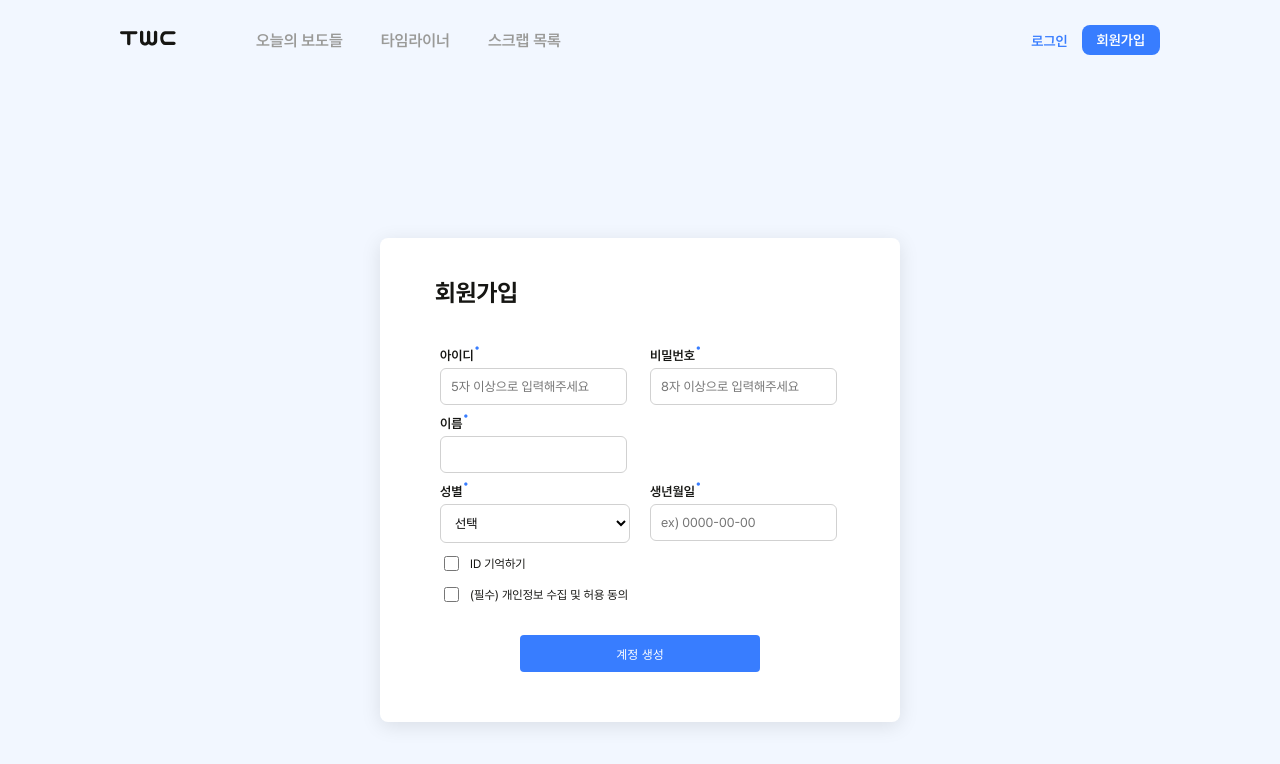
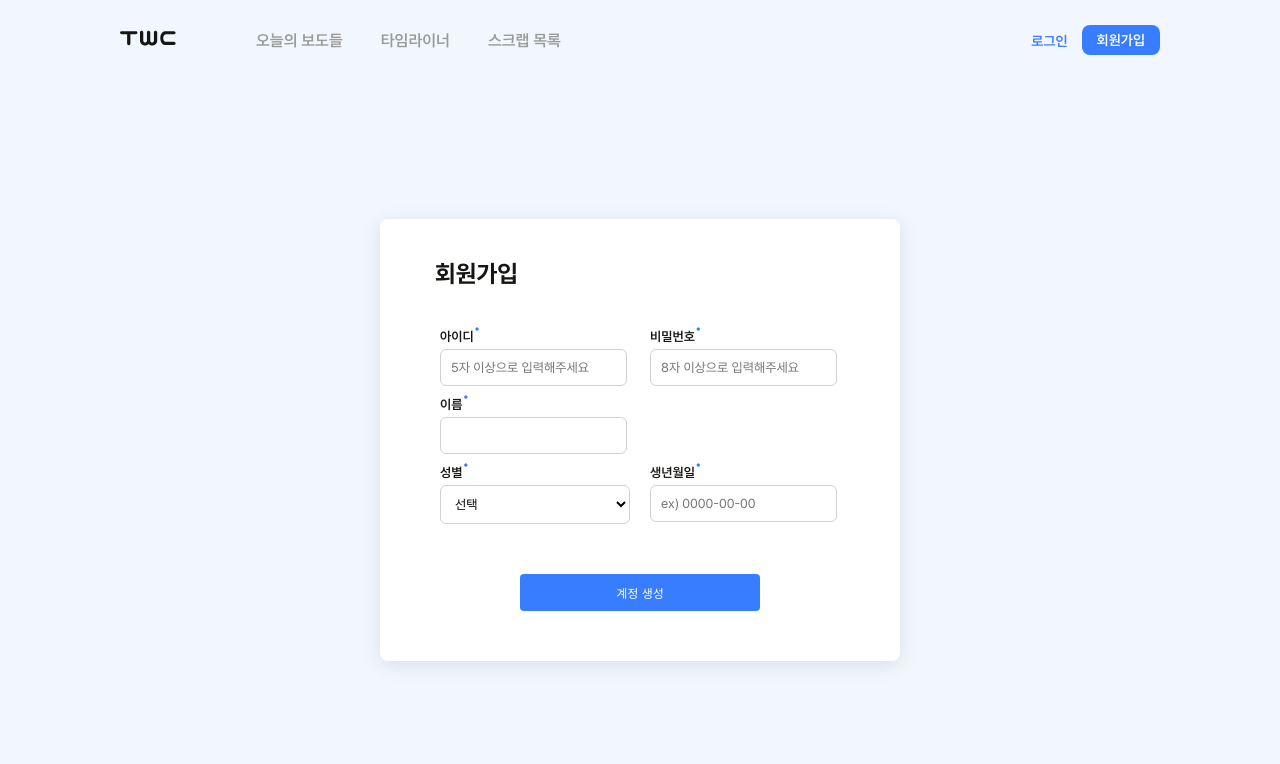
Before and after one commit to TWC-codeit/TWC_FE, a React (Vite) app: page /signup in a window 1280 px wide. Shown: the top 764 px of the page. Built offline with nearby package versions, Linux system fonts and the light colour scheme; no server answers.

Commit message:
[Fix] 수정 사항 1차차

```diff
--- a/src/pages/Login.jsx
+++ b/src/pages/Login.jsx
@@ -66,7 +66,7 @@ function Login() {
             로그인에 실패했습니다. 아이디와 비밀번호를 확인해주세요.
           </L.ErrorMessage>
         )}
-        <L.LoginForgot>비밀번호를 잊으셨나요?</L.LoginForgot>
+
         <L.LoginButton type="submit">로그인</L.LoginButton>
         <L.SignupButton onClick={() => navigate("/signup")}>
           회원가입
--- a/src/pages/Signup.jsx
+++ b/src/pages/Signup.jsx
@@ -111,14 +111,7 @@ function Signup() {
           </S.InputContainer>
         </S.Row>
         <S.CheckboxContainer>
-          <S.Checkbox>
-            <input type="checkbox" id="remember-id" />
-            <label htmlFor="remember-id">ID 기억하기</label>
-          </S.Checkbox>
-          <S.Checkbox>
-            <input type="checkbox" id="terms" required />
-            <label htmlFor="terms">(필수) 개인정보 수집 및 허용 동의</label>
-          </S.Checkbox>
+
         </S.CheckboxContainer>
         <S.SubmitButton type="submit">계정 생성</S.SubmitButton>
       </S.Form>
--- a/src/styles/LoginStyle.js
+++ b/src/styles/LoginStyle.js
@@ -7,6 +7,7 @@ export const Container = styled.div`
   align-items: center;
   width: 100%;
   height: 100vh;
+  margin-top:-40px;
 `;
 
 export const Form = styled.form`
@@ -73,23 +74,12 @@ export const Input = styled.input`
 export const ErrorMessage = styled.div`
   color: red;
   font-size: 10px;
-  margin-bottom: 20px;
-  margin-left: -30px;
+  margin-top:-15px;
+  margin-left: -25px;
   text-align: center;
   display: block;
 `;
 
-export const LoginForgot = styled.a`
-  font-family: "Pretendard";
-  font-size: 12px;
-  color: ${palette.blue.main};
-  cursor: pointer;
-  align-self: flex-start;
-  margin-top: -15px;
-  margin-bottom: 25px;
-  margin-left: 70px;
-  text-decoration: underline;
-`;
 
 export const LoginButton = styled.button`
   width: 65%;
@@ -101,6 +91,7 @@ export const LoginButton = styled.button`
   border: none;
   border-radius: 4px;
   cursor: pointer;
+  margin-top:10px;
 `;
 
 export const SignupButton = styled.button`
--- a/src/styles/SearchDetailStyle.js
+++ b/src/styles/SearchDetailStyle.js
@@ -49,11 +49,15 @@ export const ArticleImage = styled.img`
 
 export const ScrapIcon = styled.img`
   position: absolute;
-  bottom: 5px;
-  right: 5px;
+  bottom: 8px;
+  right: 6px;
   width: 24px;
   height: 24px;
   cursor: pointer;
+
+  background-color: rgba(255, 255, 255, 0.5);
+  padding: 1px;
+  border-radius: 10%;
 `;
 
 export const ArticleContent = styled.div`
--- a/src/styles/SignupStyle.js
+++ b/src/styles/SignupStyle.js
@@ -7,6 +7,7 @@ export const Container = styled.div`
   align-items: center;
   width: 100%;
   height: 100vh;
+  margin-top:-40px;
 `;
 
 export const Form = styled.form`  /* 🔥 form으로 변경 */
@@ -89,26 +90,10 @@ export const CheckboxContainer = styled.div`
   align-items: flex-start;
   gap: 10px;
   width: 100%;
-  margin-bottom: 20px;
+  margin-bottom: 30px;
 `;
 
-export const Checkbox = styled.div`
-  display: flex;
-  align-items: center;
-  gap: 8px;
-  label {
-    font-family: "Pretendard";
-    font-size: 12px;
-    color: ${palette.gray.text};
-    cursor: pointer;
-  }
-  input {
-    border: 1px solid #D1D1D1;
-    width: 15px;
-    height: 15px;
-    cursor: pointer;
-  }
-`;
+
 
 export const SubmitButton = styled.button`
   width: 60%;
--- a/src/styles/components/SearchListItemStyle.js
+++ b/src/styles/components/SearchListItemStyle.js
@@ -1,4 +1,5 @@
 import styled from "styled-components";
+import cardImageBg from "/src/assets/icons/Union.png";
 
 
 export const Card = styled.div`
@@ -23,7 +24,7 @@ export const CardBackground = styled.div`
   position: relative;
   width: 105%;
   height: 100%;
-  background-image: url("../../src/assets/icons/Union.png");
+  background-image: url(${cardImageBg});
   background-size: contain;
   background-repeat: no-repeat;
   background-position: center;
@@ -98,6 +99,10 @@ export const ScrapIcon = styled.img`
   width: 20px;
   height: 20px;
   cursor: pointer;
+
+  background-color: rgba(255, 255, 255, 0.5);
+  padding: 1px;
+  border-radius: 10%;
 `;
 
 
@@ -125,8 +130,8 @@ export const TextArticlesContainer = styled.div`
   height: 130px;
   overflow: hidden;
   padding: 5px 10px;
-  gap: 6px;
-  margin-top: 7px;
+  gap: 5px;
+  margin-top: 5px;
   margin-left: 30px;
 `;
 
```
